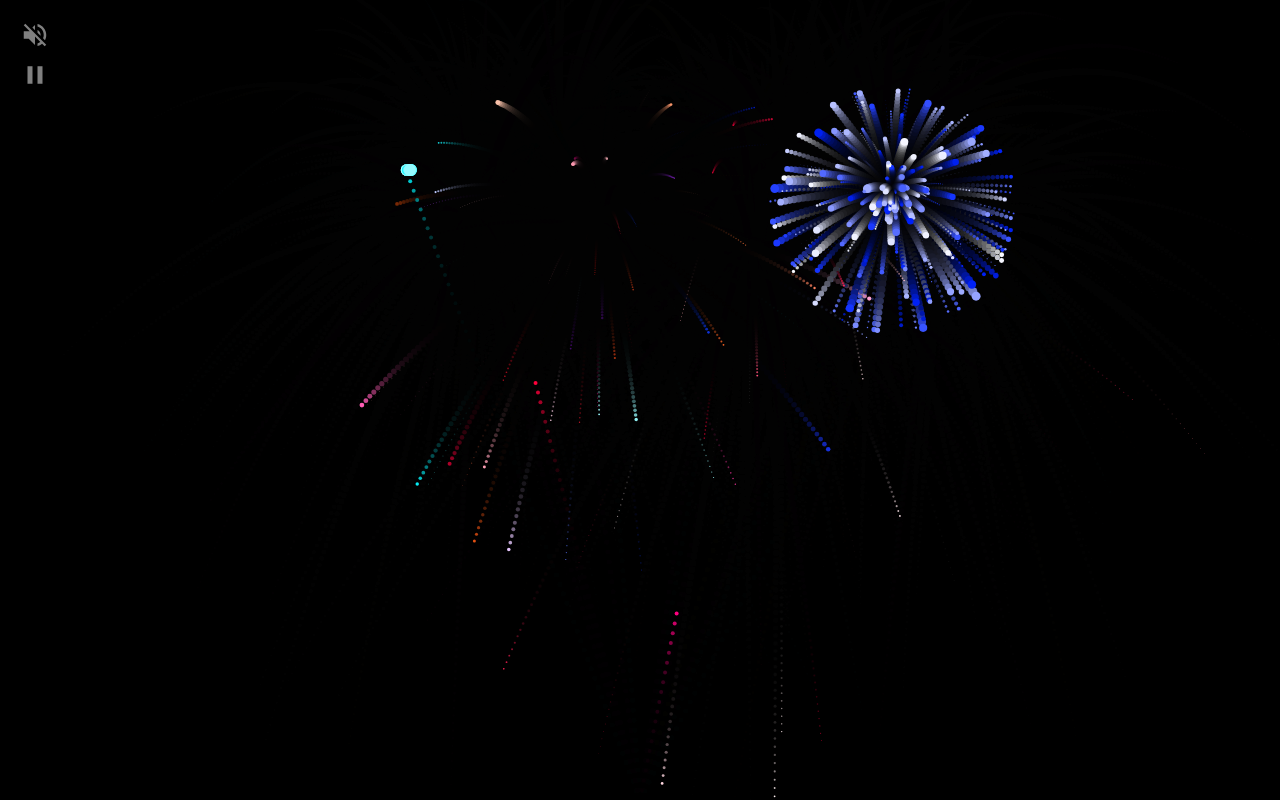
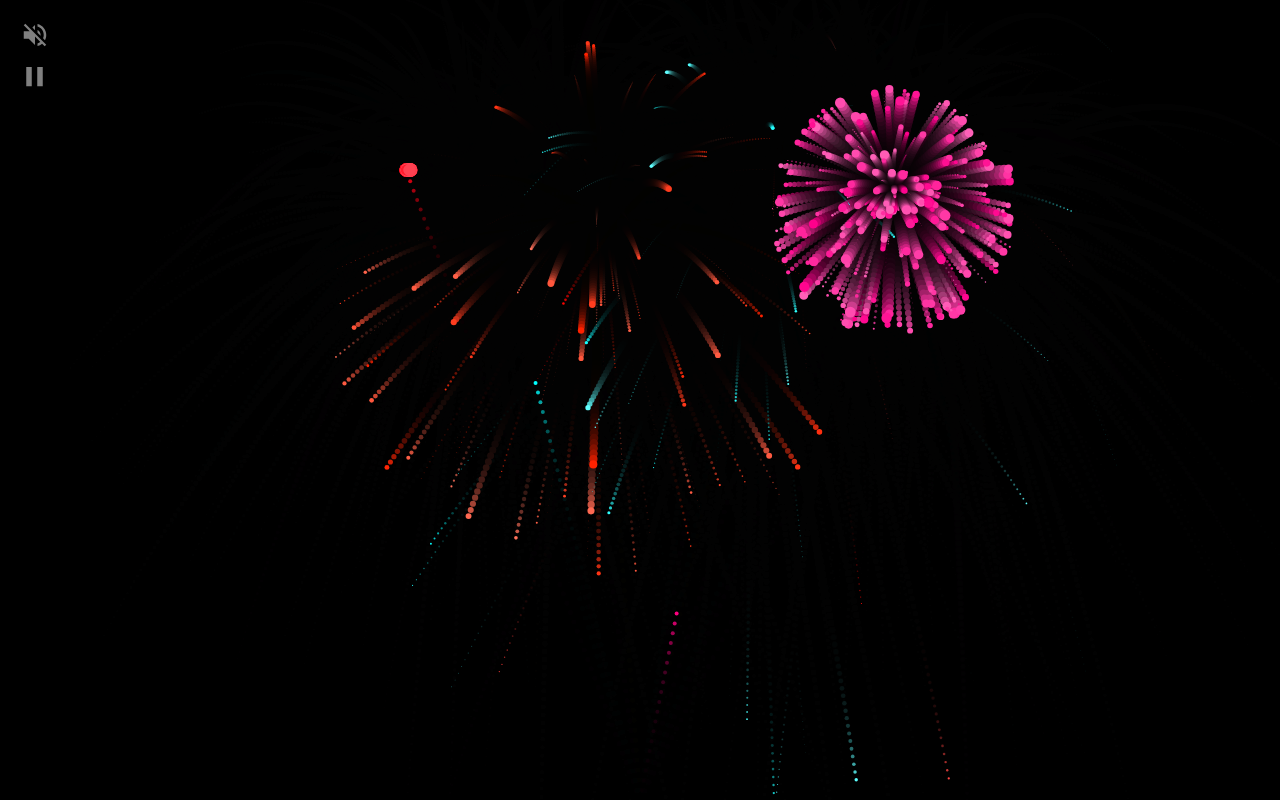
Before and after one commit to dangnhz/canvas-fireworks, a website built with Vite: page index.html in a window 1280 px wide. Built offline with nearby package versions, Linux system fonts and the light colour scheme.

Commit message:
updating colors

```diff
--- a/src/main.ts
+++ b/src/main.ts
@@ -88,13 +88,12 @@ function randomFloatNumber(a:number,b:number):number {
   return Math.random() * (a - b) + b;
 }
 
-const colorPallet:number[]= [330, 353, 18, 182, 13, 346, 327, 229, 1, 275, 232, 7]
-
+const colorPallet:number[]= [330, 333, 1, 355, 8, 145, 180, 182, 200, 275, 310, 346, 327, 350];
 class Particle {
   x: number;
   y: number;
   speed = Math.cos((Math.random() * Math.PI) / 2) * 5;
-  size: number = Math.random() * (6 - 2) + 2;
+  size: number = randomFloatNumber(3, 7);
   angle: number = Math.random() * Math.PI * 2;
   vx = Math.cos(this.angle) * this.speed;
   vy = Math.sin(this.angle) * this.speed;
@@ -105,11 +104,11 @@ class Particle {
   rainbowColor: string;
   isRainbow;
 
-  constructor(x: number, y: number, hue:number, isRainbow:boolean) {
+  constructor(x: number, y: number, hue:number, isRainbow:boolean ) {
     this.x = x;
     this.y = y;
     this.isRainbow = isRainbow;
-    this.color = `hsla(${hue}, 100%, ${randomIntegerNumber(40, 100)}%, 1)`;
+    this.color = `hsla(${hue}, 100%, ${randomIntegerNumber(50, 70)}%, 1)`;
     this.rainbowColor = `hsla(${colorPallet[randomIntegerNumber(0, colorPallet.length -1)]}, ${randomIntegerNumber(80, 100)}%, ${randomIntegerNumber(10, 90)}%, 1)`;
   }
 
@@ -230,10 +229,10 @@ function fire() {
 }
 
 function createBullet(x:number, y:number) {
-  let hue = colorPallet[randomIntegerNumber(0, colorPallet.length - 1)];
+    let hue = colorPallet[randomIntegerNumber(0, colorPallet.length - 1)];
     let color = `hsla(${hue}, 100%, 50%, 1)`
     bulletArray.push(
-      new Bullet(x, y, color, hue,  Math.random() < 0.5 ? false : true )
+      new Bullet(x, y, color, hue,  Math.random() < 0.6 ? false : true )
     );
     if (soundOn) {
       soundManager.play('lift');
--- a/src/style.css
+++ b/src/style.css
@@ -35,9 +35,9 @@ canvas {
 .play-pause {
   position: fixed;
   top: 60px;
-  left: 20px;
-  width: 30px;
-  height: 30px;
+  left: 18px;
+  width: 33px;
+  height: 33px;
   z-index: 1;
 }
 
```
